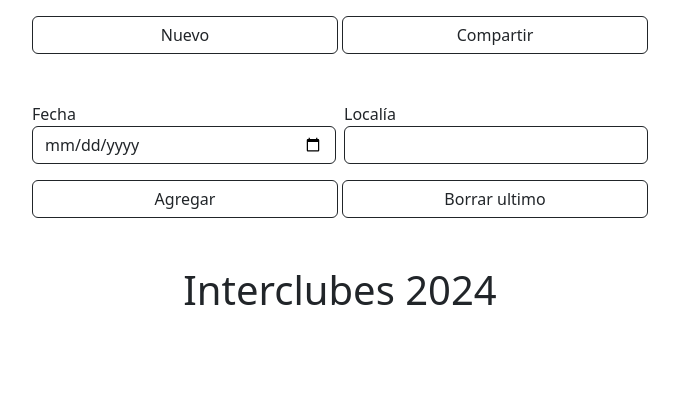
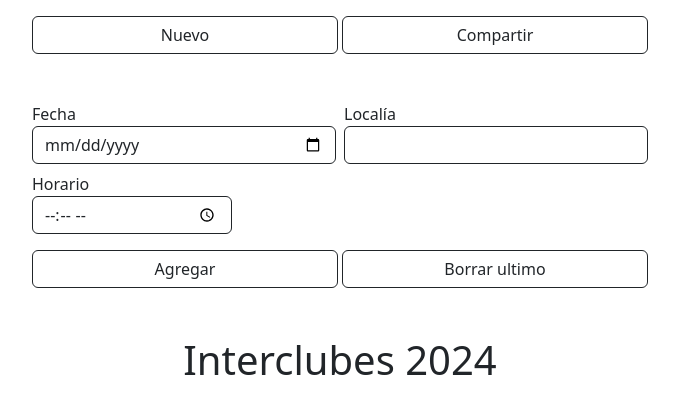
Before and after one commit to moradan/flyer-geba, a Next.js app: page / in a window 1280 px wide. Shown: the top 414 px of the page, without its empty margins (300-979 px from the left). Built offline with nearby package versions, Linux system fonts and the light colour scheme.

Commit message:
format time for display

```diff
--- a/src/components/Campo.tsx
+++ b/src/components/Campo.tsx
@@ -12,7 +12,8 @@ export function Campo(
                 type={type}
                 className="form-control bg-transparent border-dark"
                 value={valor}
-                onChange={(e) => actualizador(e.target.value)}/>
+                onChange={(e) => actualizador(e.target.value)}
+                required/>
         </div>
     );
 }
--- a/src/components/Flyer.tsx
+++ b/src/components/Flyer.tsx
@@ -1,6 +1,7 @@
 import Partido from "@/model/Partido";
 import Titulo from "./Titulo";
 import formatDate from "./formatDate";
+import formatTime from "./formatTime";
 
 export default function Flyer(
     {listaPartidos}:
@@ -11,7 +12,7 @@ export default function Flyer(
 
     const listaElementos = listaPartidos.map((partido, indice) =>
         <li key={indice} className="list-group-item">
-            {`${formatDate(partido.fecha)} ${partido.localia}`}
+            {`${formatDate(partido.fecha)} ${partido.localia} ${formatTime(partido.horario)}`}
         </li>
     )
 
--- a/src/components/Formulario.tsx
+++ b/src/components/Formulario.tsx
@@ -2,6 +2,8 @@ import { Dispatch, SetStateAction, useState } from "react";
 import { Campo } from "./Campo";
 import deepcopy from "deepcopy";
 import Partido from "@/model/Partido";
+import parseTimeString from "./parseTimeString";
+import parseDateString from "./parseDateString";
 
 export default function Formulario(
   { listaPartidos, actualizador, clave }:
@@ -10,15 +12,19 @@ export default function Formulario(
 
   const [fecha, setFecha] = useState("");
   const [localia, setLocalia] = useState("");
+  const [horario, setHorario] = useState("");
 
   function agregar() {
     const copiaListaPartidos: Array<Partido> = deepcopy(listaPartidos);
-    const partidoFormulario = new Partido(new Date(Date.parse(fecha)), localia)
+    const horarioParseado = parseTimeString(horario);
+    const fechaParseada = parseDateString(fecha);
+    const partidoFormulario = new Partido(fechaParseada, localia, horarioParseado);
     copiaListaPartidos.push(partidoFormulario);
     guardar(copiaListaPartidos);
     actualizador(copiaListaPartidos);
 
     setLocalia("");
+    setHorario("");
   }
 
   function borrar() {
@@ -52,10 +58,15 @@ export default function Formulario(
             valor={localia}
             actualizador={setLocalia}/>
         </div>
+        <div className="col-4">
+          <Campo
+            identifier="CampoHorario"
+            type="time"
+            etiqueta="Horario"
+            valor={horario}
+            actualizador={setHorario}/>
+        </div>
         {/*
-        <div className="col-4">
-          <Campo identifier="CampoHorario" type="time" etiqueta="Horario" />
-        </div>
         <div className="col-8">
           <Campo identifier="CampoAdversario" type="text" etiqueta="Adversario" />
         </div>
@@ -75,6 +86,4 @@ export default function Formulario(
       </div>
     </form>
   );
-
-
 }
--- /dev/null
+++ b/src/components/formatTime.tsx
@@ -0,0 +1,11 @@
+export default function formatTime(horario: Date): string {
+    const options: Intl.DateTimeFormatOptions = {
+        hour: '2-digit',
+        minute: '2-digit',
+    };
+
+    const timeFormatter = new Intl.DateTimeFormat(undefined, options);
+    const formattedTime = timeFormatter.format(horario);
+
+    return formattedTime;
+}
--- /dev/null
+++ b/src/components/parseDateString.ts
@@ -0,0 +1,3 @@
+export default function parseDateString(date: string) {
+  return new Date(Date.parse(date));
+}
--- /dev/null
+++ b/src/components/parseTimeString.ts
@@ -0,0 +1,16 @@
+export default function parseTimeString(timeString: string): Date {
+  const [hours, minutes] = timeString.split(':').map(Number);
+
+  // Checking if the parsed values are valid
+  if (isNaN(hours) || isNaN(minutes) || hours < 0 || hours > 23 || minutes < 0 || minutes > 59) {
+    throw new Error("No es un horario correcto.");
+  }
+
+  const currentTime = new Date();
+  currentTime.setHours(hours);
+  currentTime.setMinutes(minutes);
+  currentTime.setSeconds(0);
+  currentTime.setMilliseconds(0);
+
+  return currentTime;
+}
--- a/src/model/Partido.ts
+++ b/src/model/Partido.ts
@@ -1,12 +1,15 @@
 export default class Partido {
     fecha: Date;
     localia: string;
+    horario: Date;
 
     constructor(
         fecha: Date,
         localia: string,
+        horario: Date,
     ) {
         this.fecha = fecha;
         this.localia = localia;
+        this.horario = horario;
     }
 }
```
